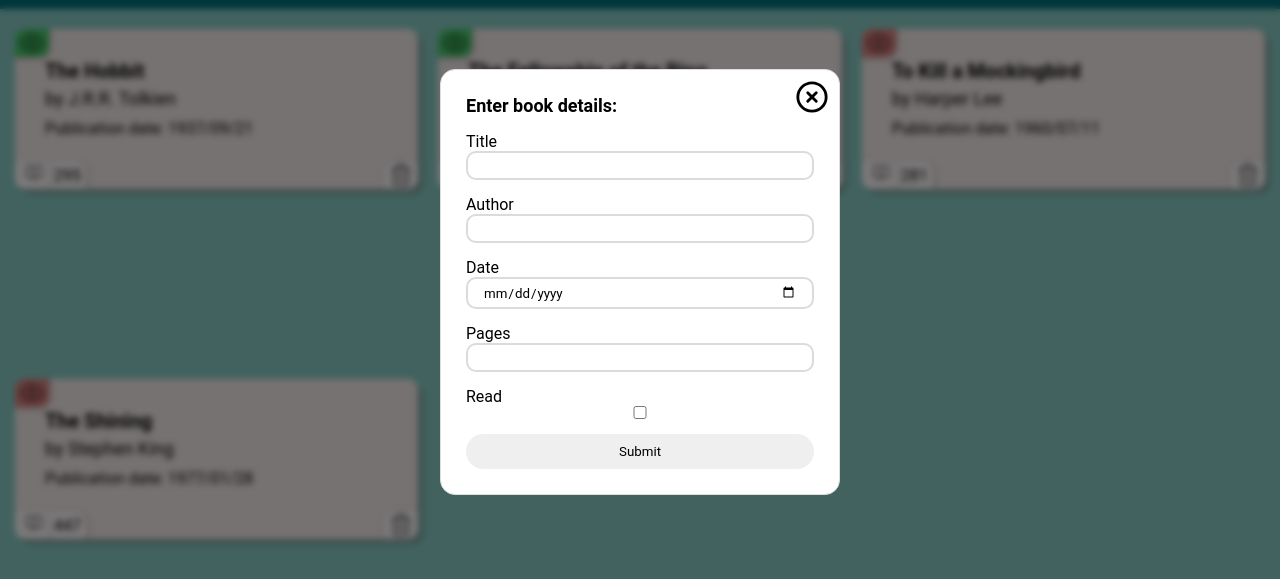
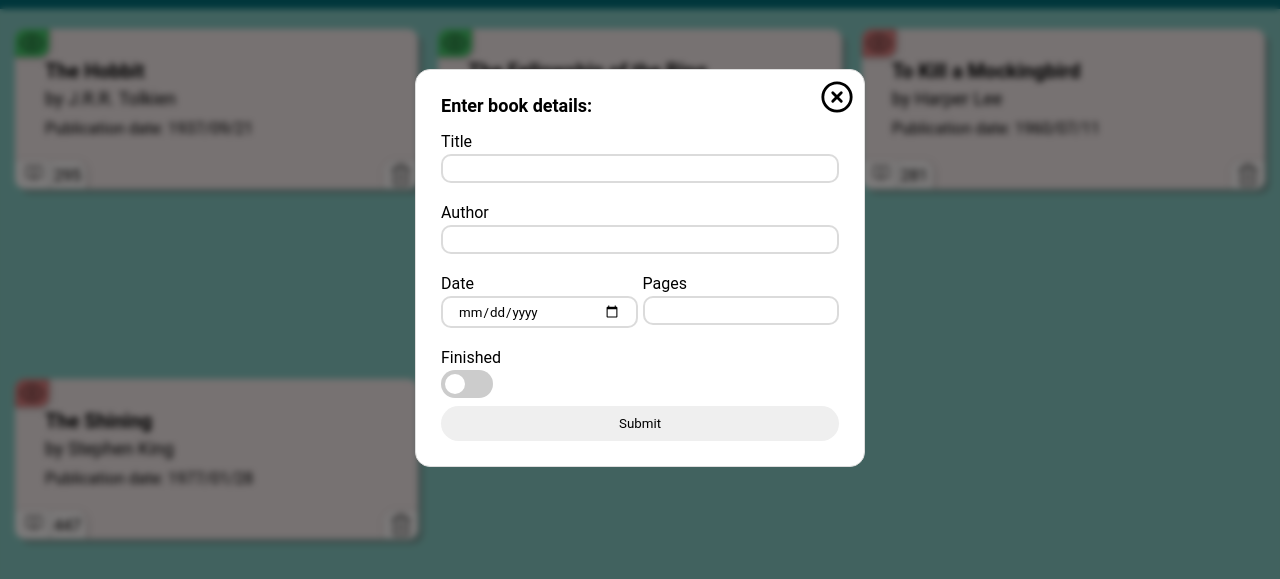
Before and after one commit to paulsmith1232/library, a website: page index.html in a window 1280 px wide. Both pictures are taken after a click on the button 1248 px from the left and 50 px from the top of the page. Shown: the part 91-670 px from the top of the page. Drawn offline with Linux system fonts and the light colour scheme.

Commit message:
Improve styling to form inputs and grid layout.

```diff
--- a/index.html
+++ b/index.html
@@ -30,17 +30,35 @@
         </div>
         <p>Enter book details:</p>
         <form action="" id="bookForm">
+          <p class="full-width">
             <label for="title">Title</label>
             <input type="text" id="title" name="title" />
+          </p>
+          <p class="full-width">
             <label for="author">Author</label>
             <input type="text" id="author" name="author" />
+          </p>
+
+          <p >
             <label for="date">Date</label>
             <input type="date" id="date" name="date" />
+          </p>
+          <p>
               <label for="pages">Pages</label>
               <input type="number" id="pages" name="pages" />
-          <label for="read">Read</label>
+
+          </p>
+          <p class="full-width">
+            <label for="read">Finished</label>
+            <label for="read" class="switch">
               <input type="checkbox" id="read" name="read_status"/>
+              <span class="slider"></span>
+            </label>
+
+          </p>
+          <p class="full-width">
             <button type="submit">Submit</button>
+          </p>
         </form>
       </section>
     </div>
--- a/style.css
+++ b/style.css
@@ -9,6 +9,7 @@
   box-sizing: border-box;
   font-family: "Roboto", sans-serif;
 }
+
 body {
   display: grid;
   /* justify-items: center; */
@@ -39,7 +40,7 @@
 }
 .content {
   display: grid;
-  grid-template-columns: repeat(auto-fit, minmax(350px, 1fr));
+  grid-template-columns: repeat(3, 1fr);
   max-width: var(--app-max-width);
   width: 100%;
   gap: 20px;
@@ -154,7 +155,7 @@
   flex-direction: column;
   justify-content: center;
   gap: 0.4rem;
-  width: 400px;
+  width: 450px;
   padding: 25px;
   min-height: 250px;
   position: absolute;
@@ -180,8 +181,13 @@
 }
 
 .modal form {
-  display: flex;
-  flex-direction: column;
+  display: grid;
+  grid-template-columns: 1fr 1fr;
+  gap: 5px;
+}
+
+form label {
+  display: block;
 }
 
 .modal form input {
@@ -189,6 +195,11 @@
   padding: 5px 15px;
   border-radius: 10px;
   margin-bottom: 15px;
+  width: 100%;
+}
+
+input[type=checkbox] {
+  width: auto!important;
 }
 
 .modal form button {
@@ -196,6 +207,12 @@
   border-radius: 25px;
   padding: 10px 0;
   cursor: pointer;
+  display: inline-block;
+  width: 100%;
+}
+
+.full-width {
+  grid-column: 1 / 3;
 }
 
 .read-selection {
@@ -243,3 +260,71 @@
 .hidden {
   display: none;
 }
+
+.switch {
+  position: relative;
+  display: inline-block;
+  width: 52px;
+  height: 28px;
+}
+
+.switch input {
+  opacity: 0;
+  width: 0;
+  height: 0;
+}
+
+/* The slider */
+.slider {
+  position: absolute;
+  cursor: pointer;
+  top: 0;
+  left: 0;
+  right: 0;
+  bottom: 0;
+  background-color: #ccc;
+  -webkit-transition: .4s;
+  transition: .4s;
+  border-radius: 34px;
+}
+
+.slider:before {
+  position: absolute;
+  content: "";
+  height: 20px;
+  width: 20px;
+  left: 4px;
+  bottom: 4px;
+  background-color: white;
+  -webkit-transition: .4s;
+  transition: .4s;
+  border-radius: 50%;
+
+}
+
+input:checked + .slider {
+  background-color: #2196F3;
+}
+
+input:focus + .slider {
+  box-shadow: 0 0 1px #2196F3;
+}
+
+input:checked + .slider:before {
+  -webkit-transform: translateX(26px);
+  -ms-transform: translateX(26px);
+  transform: translateX(26px);
+}
+
+/* Rounded sliders */
+.slider.round {
+  border-radius: 34px;
+}
+
+.slider.round:before {
+  border-radius: 50%;
+}
+
+label {
+  margin-bottom: 3px;
+}
```
Lines whose indentation alone changed are shown as unchanged.
